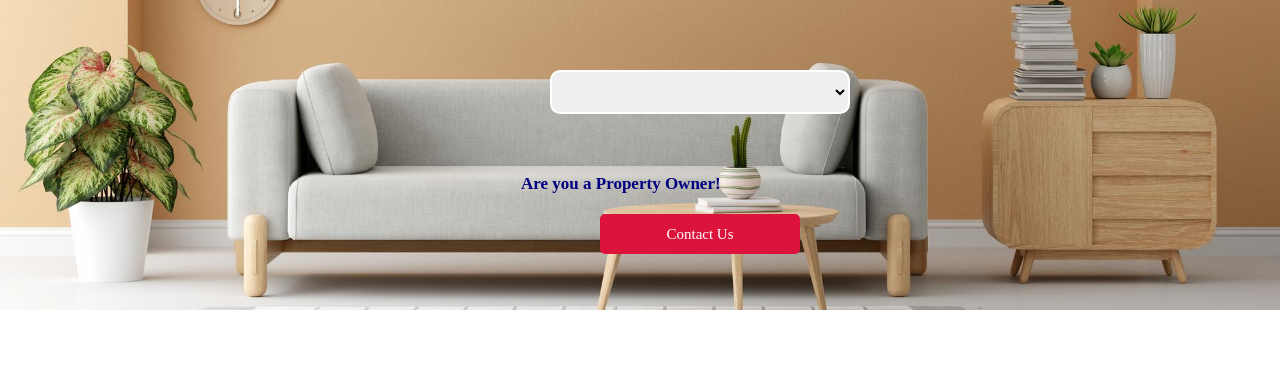
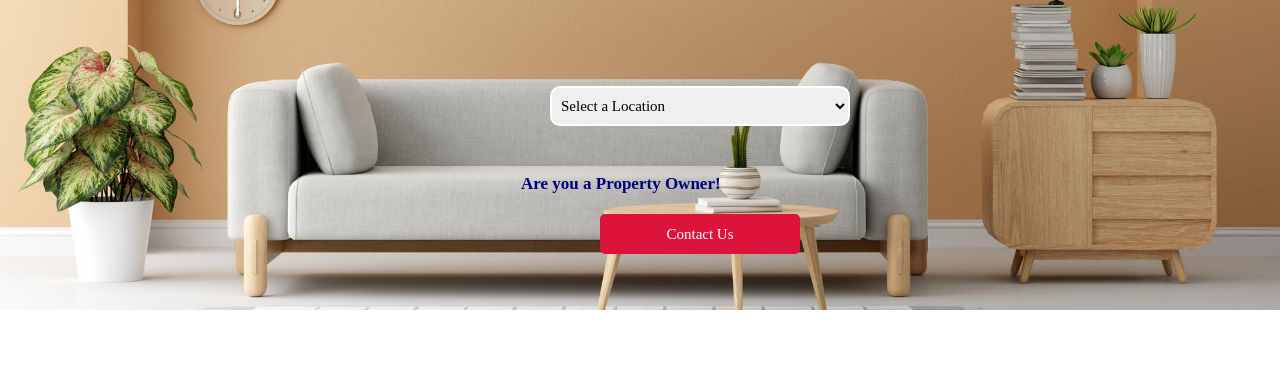
Before and after one commit to ArjunReddyNarala/FindMyFlat, a plain HTML site: page index.html in a window 1280 px wide. Shown: the part 370-735 px from the top of the page. Drawn offline with Linux system fonts and the light colour scheme.

Commit message:
Update FindmyFlat.css

```diff
--- a/FindmyFlat.css
+++ b/FindmyFlat.css
@@ -69,9 +69,9 @@ select#selectLocation{
     font-size: 15px;
     position: absolute;
     left: 550px;
-    top: 55vh;
+    top: 57vh;
     box-sizing: border-box;
-    padding: 20px;
+    padding: 5px;
     border: 2px solid white;
     border-radius: 10px;
     width: 300px;
```
